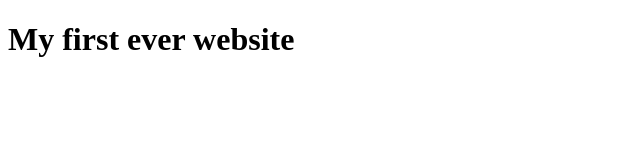
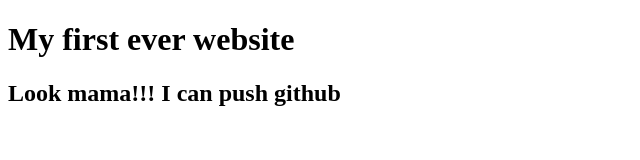
Before and after one commit to mjrgeorge/my_first_website, a plain HTML site: page index.html in a window 1280 px wide. Shown: the whole page, without its empty margins (0-640 px from the left). Drawn offline with Linux system fonts and the light colour scheme.

Commit message:
lear github

```diff
--- a/index.html
+++ b/index.html
@@ -7,5 +7,6 @@
 </head>
 <body>
     <h1>My first ever website</h1>
+    <h2>Look mama!!! I can push github</h2>
 </body>
 </html>
```
